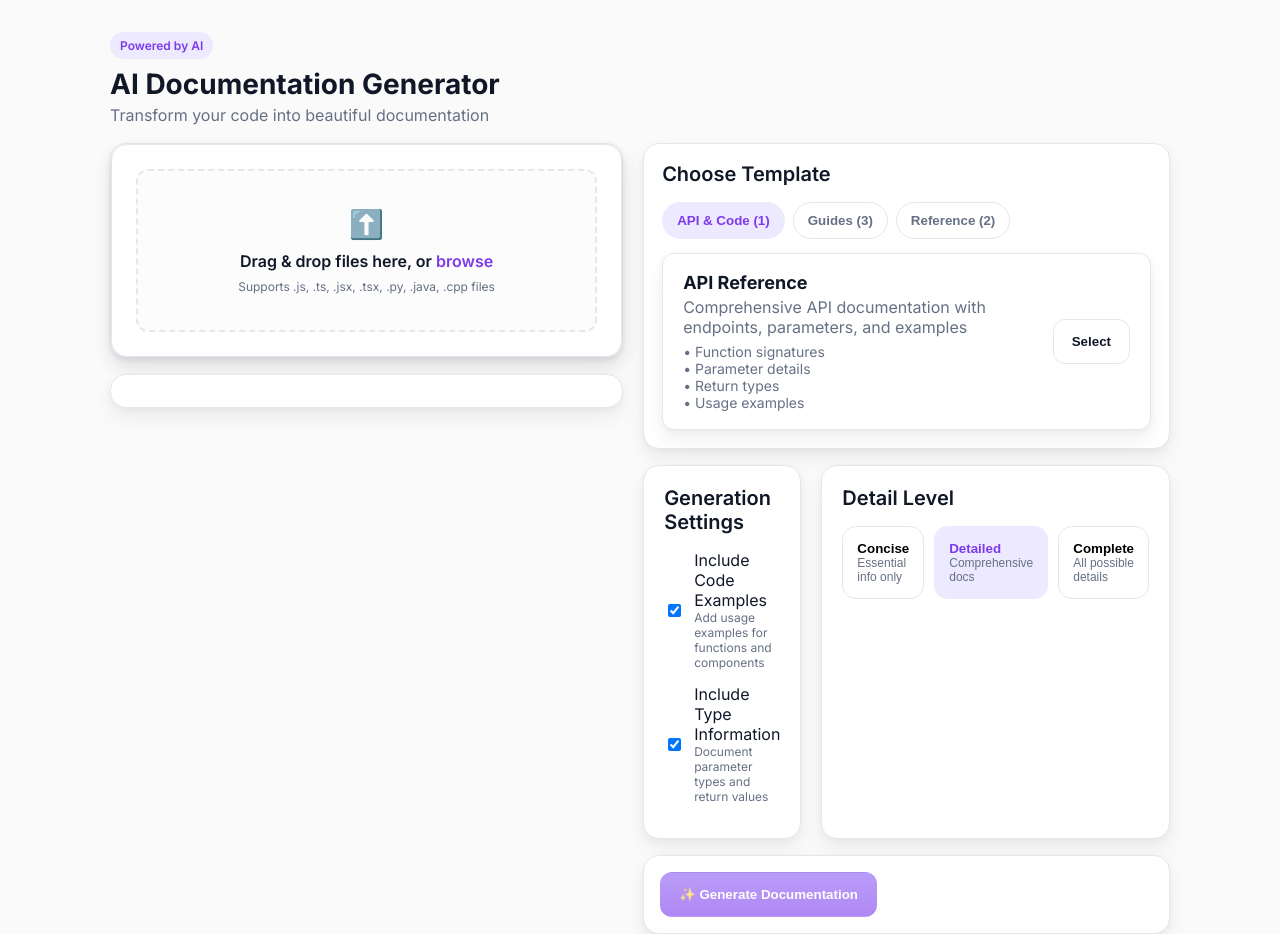
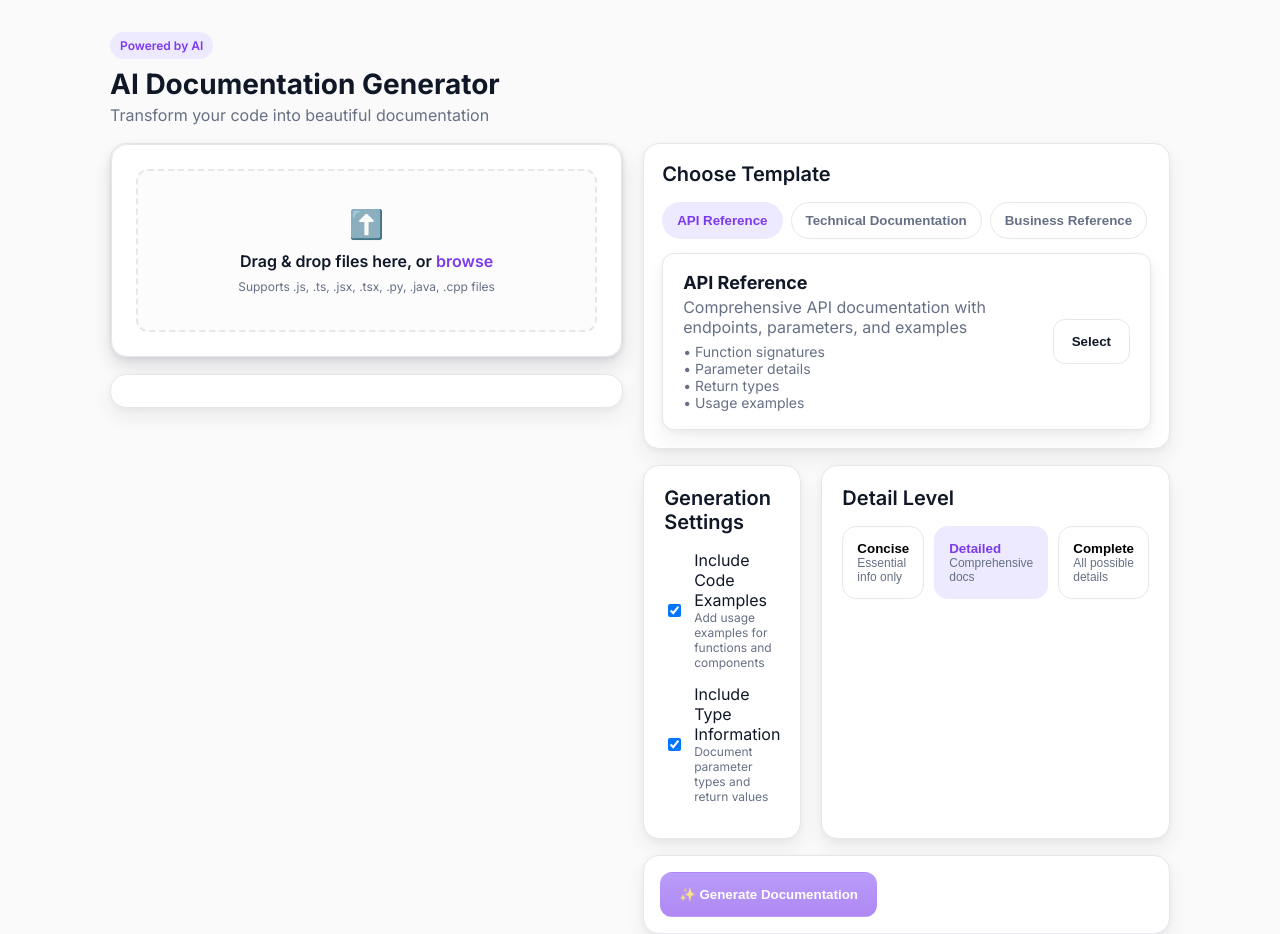
Before and after one commit to rubeshkanna/Documentation-POC, an Angular app: page / in a window 1280 px wide. Built offline with nearby package versions, Linux system fonts and the light colour scheme.

Commit message:
Update template-selector.html

```diff
--- a/src/app/components/template-selector/template-selector.html
+++ b/src/app/components/template-selector/template-selector.html
@@ -1,8 +1,8 @@
 <div class="section-title">Choose Template</div>
 <div class="tabbar">
-  <button class="tab" [class.active]="tab()==='api-code'" (click)="setTab('api-code')">API &amp; Code (1)</button>
-  <button class="tab" [class.active]="tab()==='guides'" (click)="setTab('guides')">Guides (3)</button>
-  <button class="tab" [class.active]="tab()==='reference'" (click)="setTab('reference')">Reference (2)</button>
+  <button class="tab" [class.active]="tab()==='api-code'" (click)="setTab('api-code')">API Reference</button>
+  <button class="tab" [class.active]="tab()==='guides'" (click)="setTab('guides')">Technical Documentation</button>
+  <button class="tab" [class.active]="tab()==='reference'" (click)="setTab('reference')">Business Reference</button>
 </div>
 
 <div class="cards">
```
